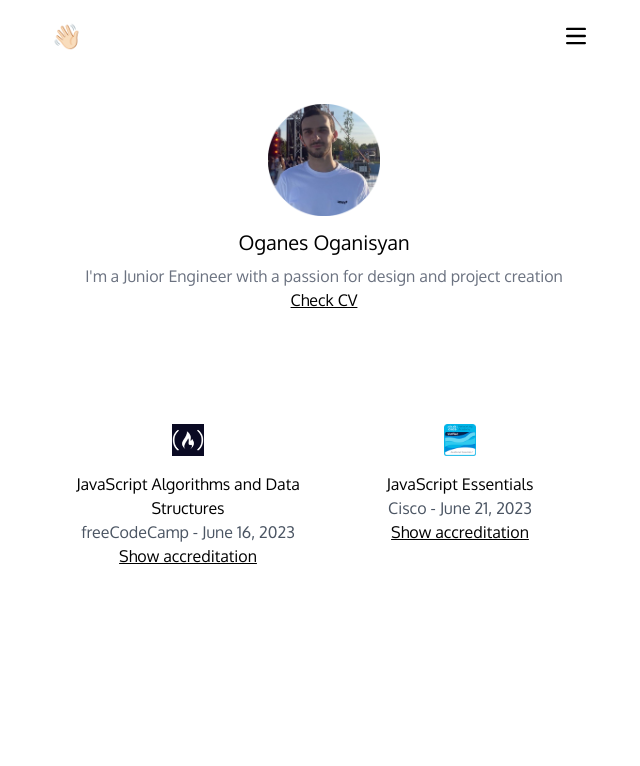
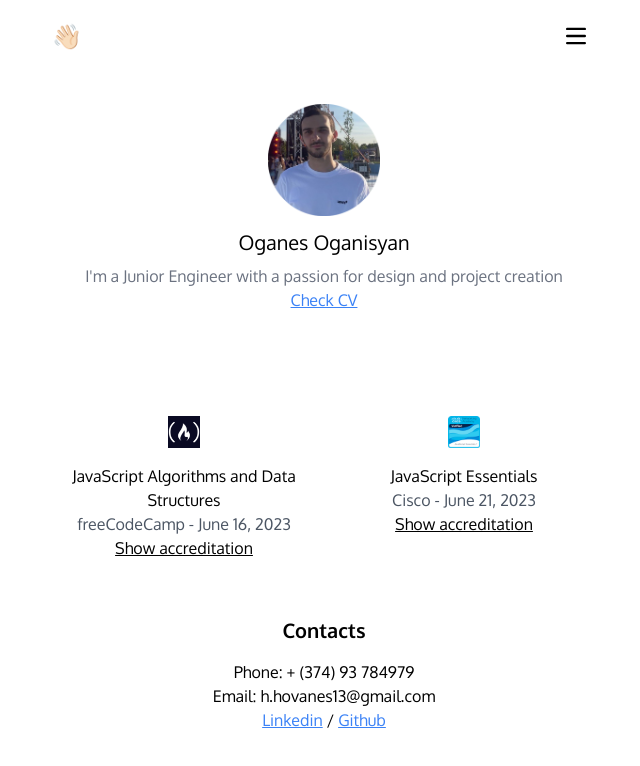
Before and after one commit to bierooed/oganes-oganisyan-cv, a React (Vite) app: page / in a window 1280 px wide. Shown: the top 766 px of the page, without its empty margins (316-956 px from the left). Built offline with nearby package versions, Linux system fonts and the light colour scheme; the HTML template or start-up script is replaced by a standard one.

Commit message:
Add contacts

```diff
--- a/src/components/HomePage/Certificates.jsx
+++ b/src/components/HomePage/Certificates.jsx
@@ -26,10 +26,10 @@ const certificates = [
 
 export default function Certificates() {
   return (
-    <div className="flex md:flex-nowrap xs: flex-wrap justify-between w-full text-center md:mt-20 xs: mt-8 p-4">
+    <div className="flex md:flex-nowrap xs: flex-wrap justify-between w-full text-center md:mt-20 xs: mt-8 p-2">
       {certificates.map(({ id, issued, pic, course, date, verifyUrl }) => {
         return (
-          <div key={id} className="w-full flex flex-col  items-center mb-12">
+          <div key={id} className="w-full flex flex-col  items-center mb-8">
             <img className="w-8 m-4" src={pic} />
 
             <div className="w-full mb-4">
--- a/src/components/HomePage/HomePage.jsx
+++ b/src/components/HomePage/HomePage.jsx
@@ -1,6 +1,7 @@
 import React from "react";
 import avatar from "../../files/avatar.png";
 import Certificates from "./Certificates";
+import Link from "./Link";
 
 export default function HomePage() {
   return (
@@ -8,21 +9,30 @@ export default function HomePage() {
       <img className="w-28" src={avatar} />
       <div className="text-center mt-3">
         <h2 className="text-xl mb-2">Oganes Oganisyan</h2>
+
         <p className="text-md text-gray-500">
           I&apos;m a Junior Engineer with a passion for design and project
           creation
         </p>
-        <a
-          className="underline"
+        <Link
+          innerText="Check CV"
           href="https://drive.google.com/file/d/1B6Admg8mmBB4NmjC9Zrr8SszXxBQnKkX/view?usp=sharing"
-          target="_blank"
-          rel="noreferrer"
-        >
-          Check CV
-        </a>
+        />
       </div>
 
       <Certificates />
+
+      <div className="flex items-center flex-col">
+        <h3 className="font-bold text-xl">Contacts</h3>
+        <div className="text-center mt-4">
+          <p>Phone: + (374) 93 784979</p>
+          <p>Email: h.hovanes13@gmail.com</p>
+          <Link innerText="Linkedin" href="https://linkedin.com/in/hov13" />
+
+          {" / "}
+          <Link innerText="Github" href="https://github.com/bierooed" />
+        </div>
+      </div>
     </div>
   );
 }
--- /dev/null
+++ b/src/components/HomePage/Link.jsx
@@ -0,0 +1,14 @@
+import React from "react";
+
+export default function Link({ href, innerText }) {
+  return (
+    <a
+      target="_blank"
+      rel="noreferrer"
+      className="underline text-blue-500"
+      href={href}
+    >
+      {innerText}
+    </a>
+  );
+}
```
